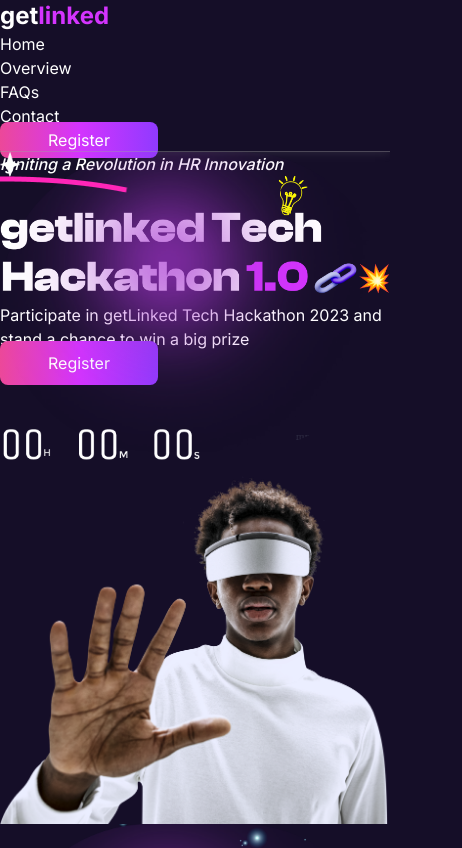
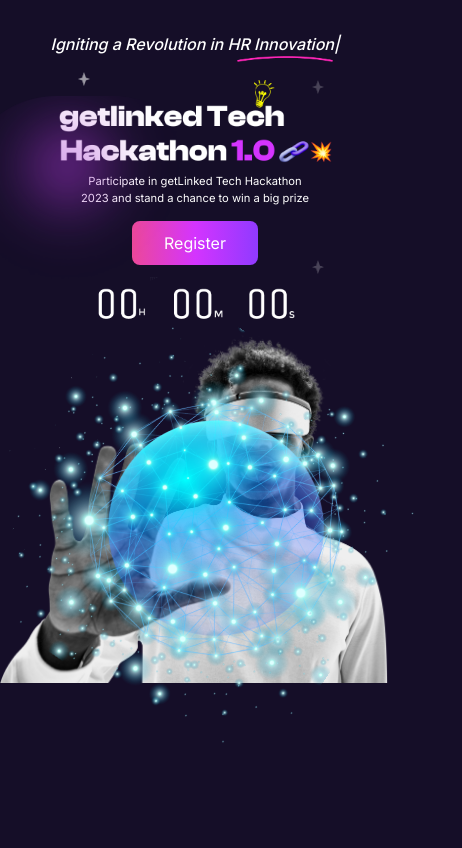
Before and after one commit to Alfred-Emmanuel/getLinked_Challenge, a Next.js app in the folder coding_challenge/: page / in a window 390 px wide. Shown: the top 848 px of the page, 462 px wide, since content can reach past the window. Built offline with nearby package versions, Linux system fonts and the light colour scheme.

Commit message:
Responsiveness
Just finished working on the mobile responsiveness for the hero section, navbar will be later

```diff
--- a/coding_challenge/app/globals.css
+++ b/coding_challenge/app/globals.css
@@ -39,3 +39,32 @@
   bottom: 0;
   left: 0;
 }
+
+@keyframes blink {
+  0% {
+    opacity: 0.2; /* Start with low opacity */
+  }
+  50% {
+    opacity: 1; /* Fully visible at mid-point */
+  }
+  100% {
+    opacity: 0.2; /* Back to low opacity */
+  }
+}
+
+.blink-animation {
+  animation: blink 1.5s infinite; /* Animate with the blink keyframes */
+}
+
+@keyframes roll {
+  0% {
+    transform: rotate(0deg); /* Start with no rotation */
+  }
+  100% {
+    transform: rotate(360deg); /* Rotate to 360 degrees (one full rotation) */
+  }
+}
+
+.rolling-animation {
+  animation: roll 5s linear infinite; /* Animate with the roll keyframes */
+}
--- a/coding_challenge/app/layout.js
+++ b/coding_challenge/app/layout.js
@@ -56,7 +56,7 @@
             src="/Purple-Lens-Flare-PNG.png"
             width={700}
             height={900}
-            className=" absolute md:top-4 md:left-20 md:z-[-1] md:opacity-50"
+            className="hidden md:block absolute md:top-4 md:left-20 md:z-[-1] md:opacity-50"
           />
           <div className="">{children}</div>
         </div>
--- a/coding_challenge/app/page.js
+++ b/coding_challenge/app/page.js
@@ -1,52 +1,67 @@
+"use client"
 import Link from "next/link";
 import Image from "next/image";
+import React from "react";
+import Typist from "react-typist";
 
 export default function Home() {
   return (
     <main>
-      <section className="md:pl-[7%]  ">
+      <section className="md:pl-[7%] mt-8 md:mt-0 text-center md:text-left relative ">
+        <Image
+          src="/Purple-Lens-Flare-PNG.png"
+          width={250}
+          height={250}
+          className=" md:hidden absolute top-16 -left-10 opacity-60"
+        />
         <Image
           src="/star.png"
           alt="first star"
           width={20}
           height={20}
-          className=" absolute md:top-50 md:left-40 md:z-[10] md:opacity-90"
+          className=" absolute top-10 left-[20%] w-[3%] md:w-[1%] md:top-50 md:left-40 md:z-[10] md:opacity-90 blink-animation"
         />
         <Image
           src="/star(1).png"
           alt="second star"
           width={20}
           height={20}
-          className=" absolute md:top-60 md:right-[49%] md:z-[10] md:opacity-90"
+          className=" absolute top-12 left-[80%] w-[3%] md:w-[1%] md:top-[30%] md:right-[50%] md:z-[10] md:opacity-90 blink-animation"
         />
         <Image
           src="/star(2).png"
           alt="third star"
           width={20}
           height={20}
-          className=" absolute md:top-[77%] md:left-[30%] md:z-[10] md:opacity-90"
+          className=" absolute top-[35%] left-[80%] w-[3%] md:w-[1%] md:top-[77%] md:left-[30%] md:z-[10] md:opacity-90 blink-animation"
         />
         <div className=" md:text-right md:pr-[15%] md:mt-10">
           <h2 className="md:text-3xl md:relative italic font-medium w-auto ">
-            Igniting a Revolution in{" "}
-            <span className="md:relative">HR Innovation</span>
+            <Typist avgTypingDelay={100}>
+              Igniting a Revolution in HR Innovation
+            </Typist>
             <img
               src="/vector 4.png"
               alt="Curved Arch"
-              className="absolute md:left-1/2 md:transform -translate-x-1/2 md:w-48 md:h-3 md:ml-[42%]"
+              className="absolute w-24 left-[73%] md:left-1/2 transform -translate-x-1/2 md:w-48 md:h-3 md:ml-[42%]"
             />
           </h2>
         </div>
         <div className="md:mt-[3%] md:flex ">
           <div>
-            <Image src="/Title.png" width={650} height={650} />
-            <p className="md:mb-10 md:mt-5 md:w-[60%]">
+            <Image
+              src="/Title.png"
+              width={650}
+              height={650}
+              className="w-[70%] mt-6 md:mt-0 md:w-[100%] mx-auto md:mx-0 z-10"
+            />
+            <p className="text-[0.7rem] w-[60%] text-center mx-auto pt-1 mb-6 md:pt-0 md:mx-0 md:text-left md:text-[1rem] md:mb-10 md:mt-5 md:w-[60%]">
               Participate in getLinked Tech Hackathon 2023 and stand a chance to
               win a big prize
             </p>
             <Link
               href="#"
-              className="bg-gradient-to-r from-pink-500 via-primary-color to-secondary-color px-12 py-3 rounded-lg "
+              className="bg-gradient-to-r from-pink-500 via-primary-color to-secondary-color px-8 py-3 md:px-12 md:py-3 rounded-lg "
             >
               Register
             </Link>
@@ -54,7 +69,7 @@
               src="/Countdown time.png"
               width={200}
               height={200}
-              className="mt-10"
+              className="mt-5 md:mt-10 mx-auto md:mx-0 "
             />
           </div>
           <div className="relative">
@@ -63,20 +78,21 @@
               alt="man wearing smart glasses"
               width={500}
               height={500}
+              className="grayscale grayscale-100"
             />
             <Image
               src="/globe.png"
               alt="the globe"
               width={700}
               height={700}
-              className=" absolute md:-top-5 md:-left-10 md:z-[10] md:opacity-90"
+              className=" top-1  absolute md:-top-5 md:-left-10 md:z-[10] md:opacity-90 rolling-animation"
             />
             <Image
               src="/Purple-Lens-Flare-PNG.png"
               alt="the globe"
               width={900}
               height={900}
-              className=" absolute md:-top-20 md:left-10 md:z-[10] md:opacity-90"
+              className="hidden md:block top-1 absolute md:-top-20 md:left-10 md:z-[10] md:opacity-90"
             />
           </div>
         </div>
--- a/coding_challenge/components/Navbar.jsx
+++ b/coding_challenge/components/Navbar.jsx
@@ -2,29 +2,38 @@
 import Link from "next/link";
 
 const Navbar = ({ isDarkMode, handleDarkModeChange }) => {
-
   const toggleDarkMode = () => {
     handleDarkModeChange(!isDarkMode); // Invert the current state
   };
+
   return (
-    <nav className=" md:h-24 md:flex md:items-center md:justify-center sticky border-bottom">
+    <nav className="hidden md:h-24 md:flex md:items-center md:justify-center sticky border-bottom">
       <div className=" md:flex md:justify-between items-center md:mx-[7%] md:w-full  ">
         <h2 className="text-2xl font-bold">
           get<span className="text-[var(--primary-color)]">linked</span>
         </h2>
+        <div className="md:flex justify-between md:w-[50%] md:mr-[10%]">
           <ul className="md:flex md:w-[50%] md:justify-around md:items-center ">
-          <li>Home</li>
-          <li>Overview</li>
-          <li>FAQs</li>
-          <li>Contact</li>
+            <li>
+              <Link href="#timeline">Timeline</Link>
+            </li>
+            <li>
+              <Link href="#timeline">Overview</Link>
+            </li>
+            <li>
+              <Link href="#timeline">FAQs</Link>
+            </li>
+            <li>
+              <Link href="#timeline">Contact</Link>
+            </li>
           </ul>
           <Link
             href="#"
             className="bg-gradient-to-r from-pink-500 via-primary-color to-secondary-color px-12 py-2 rounded-lg "
-          //   style={{ backgroundColor: mixedGradient }}
           >
             Register
           </Link>
+        </div>
         {/* <div>
           <button onClick={toggleDarkMode}>Toggle Dark Mode</button>
         </div> */}
```
Lines whose indentation alone changed are shown as unchanged.
